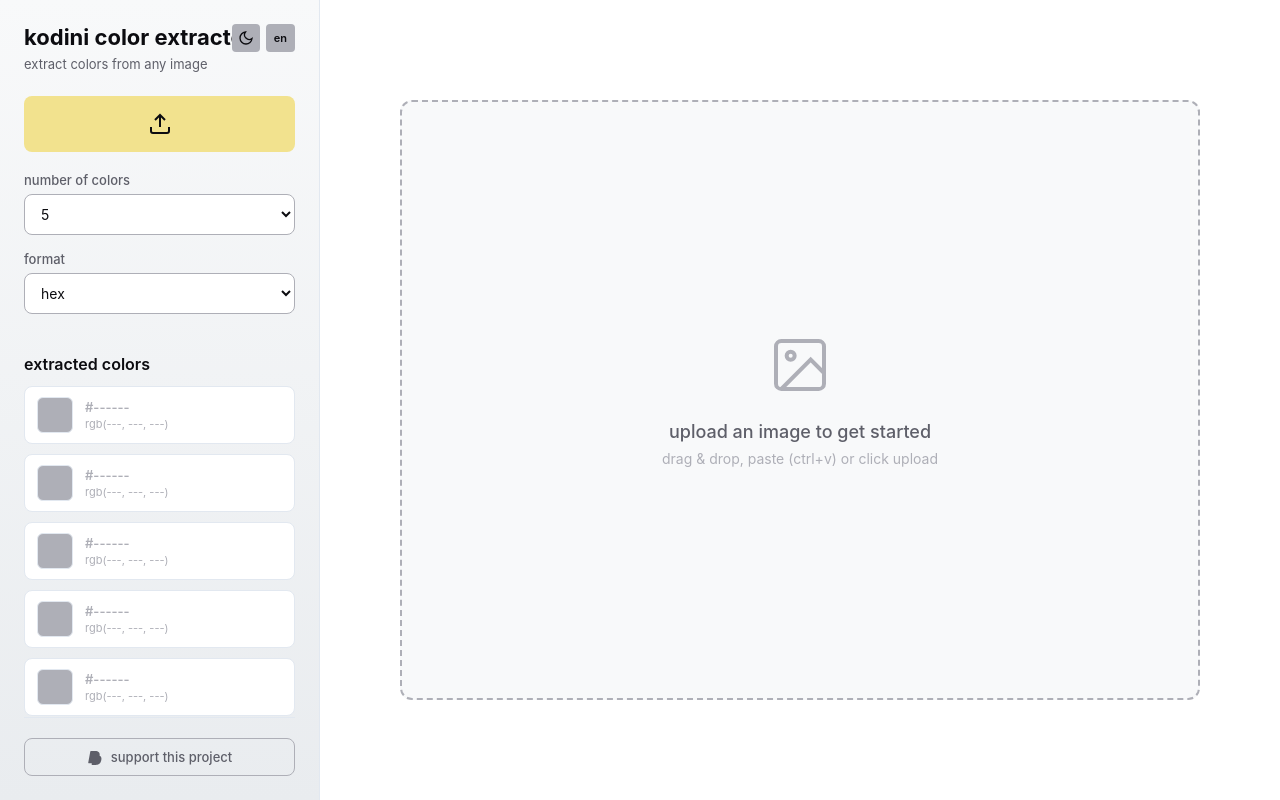
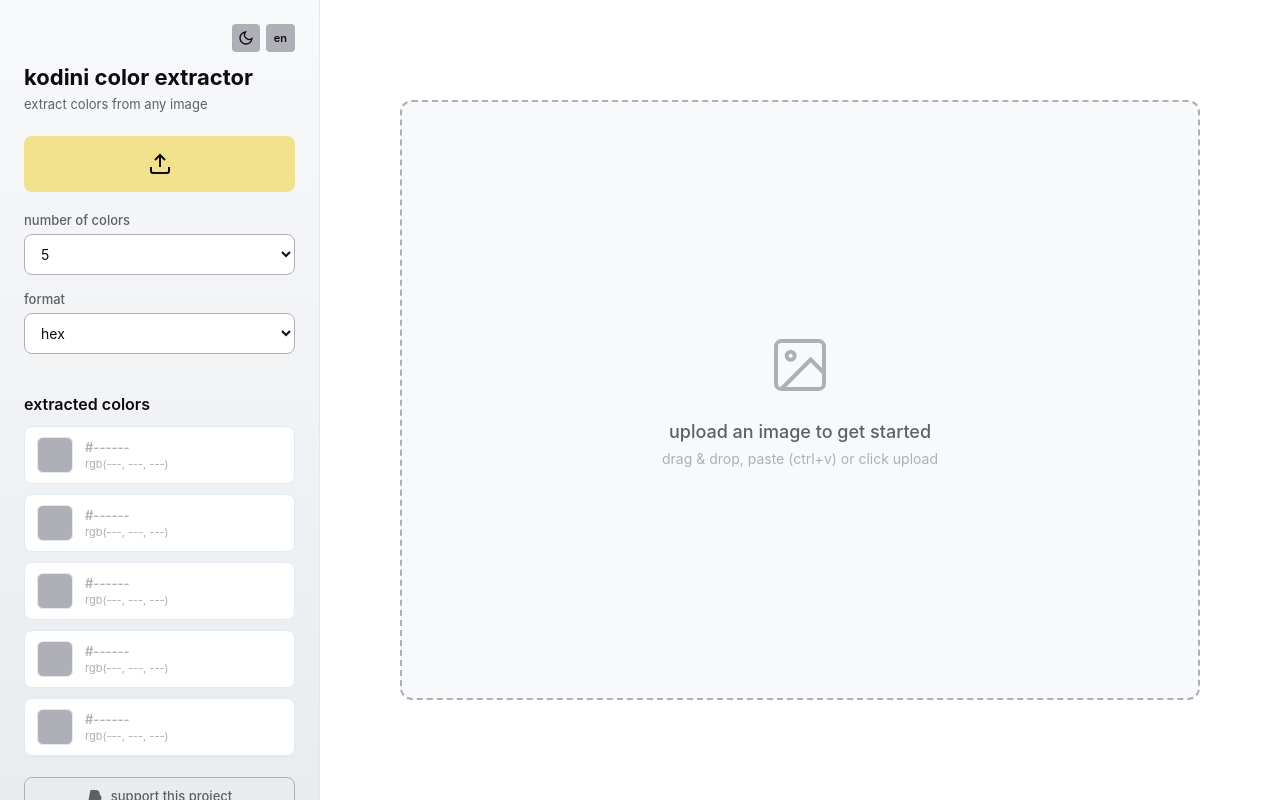
Before and after one commit to KodiniTools/Kodini-Color-Extractor, a Vue app: page / in a window 1280 px wide. Built offline with nearby package versions, Linux system fonts and the light colour scheme; the HTML template or start-up script is replaced by a standard one.

Commit message:
Fix header layout - move controls above title
- Place theme and locale toggle buttons above title
- Remove absolute positioning to prevent overlap
- Use flexbox with justify-content: flex-end

```diff
--- a/src/App.vue
+++ b/src/App.vue
@@ -51,8 +51,6 @@ function toggleLocale() {
   <div class="app-container">
     <aside class="sidebar">
       <div class="sidebar-header">
-        <h1 class="title">{{ t('title') }}</h1>
-        <p class="subtitle">{{ t('subtitle') }}</p>
         <div class="header-controls">
           <button class="theme-toggle" @click="toggleTheme" :title="theme === 'dark' ? 'light mode' : 'dark mode'">
             <svg v-if="theme === 'dark'" width="16" height="16" viewBox="0 0 24 24" fill="none" stroke="currentColor" stroke-width="2">
@@ -74,6 +72,8 @@ function toggleLocale() {
             {{ locale }}
           </button>
         </div>
+        <h1 class="title">{{ t('title') }}</h1>
+        <p class="subtitle">{{ t('subtitle') }}</p>
       </div>
 
       <ImageUploader />
@@ -180,8 +180,14 @@ function toggleLocale() {
 }
 
 .sidebar-header {
-  position: relative;
   margin-bottom: 24px;
+}
+
+.header-controls {
+  display: flex;
+  justify-content: flex-end;
+  gap: 6px;
+  margin-bottom: 12px;
 }
 
 .title {
@@ -197,14 +203,6 @@ function toggleLocale() {
   color: var(--text-secondary);
   margin: 0;
   transition: color 0.3s ease;
-}
-
-.header-controls {
-  position: absolute;
-  top: 0;
-  right: 0;
-  display: flex;
-  gap: 6px;
 }
 
 .theme-toggle {
```
